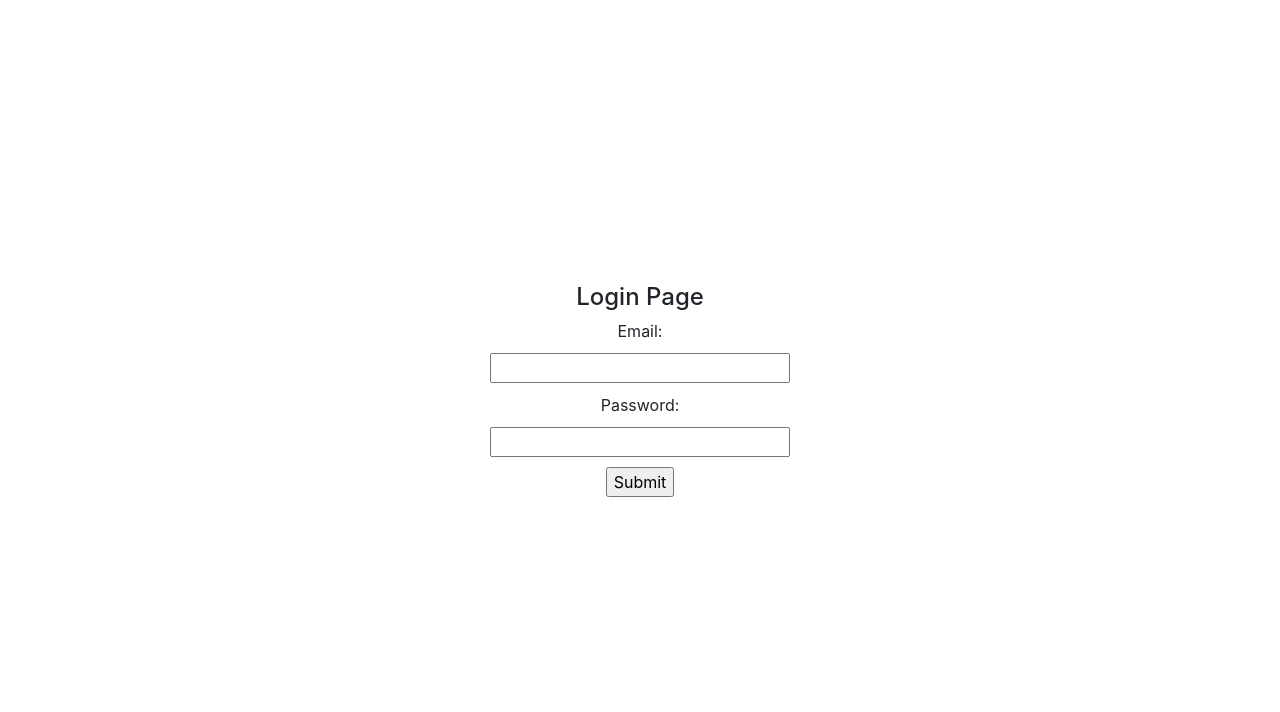
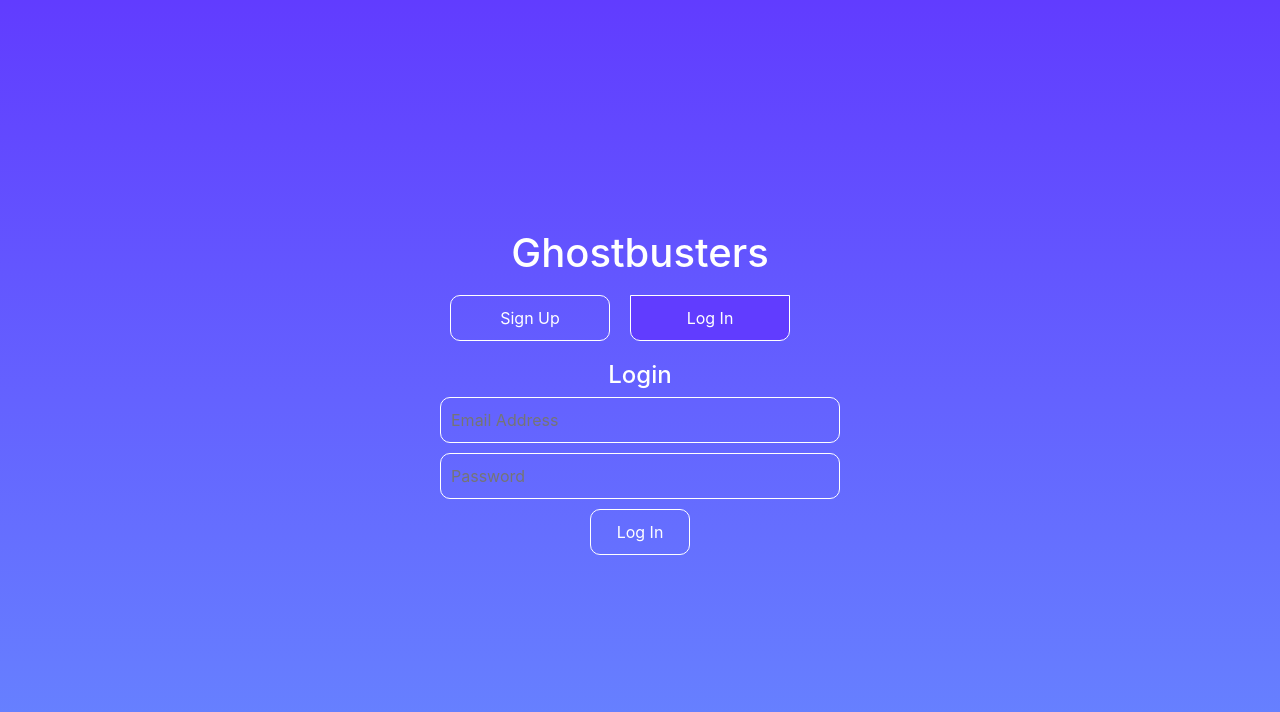
Before and after one commit to itsjennyb/Ghostbusters, a React (Create React App) app in the folder client/: page / in a window 1280 px wide. Shown: the top 712 px of the page. Built offline with nearby package versions, Linux system fonts and the light colour scheme; the HTML template or start-up script is replaced by a standard one.

Commit message:
add basic css to login form, add logout btn to explore pg, wip

```diff
--- a/client/src/pages/Explore.js
+++ b/client/src/pages/Explore.js
@@ -5,11 +5,16 @@
 const Explore = () => {
     Auth.loggedIn();
 
+    const handleLogout = () => {
+        Auth.logout();
+    };
+
     return (
         <>
             <nav>
                 <p>My Profile</p>
                 <p>Matches</p>
+                <button onClick={handleLogout}>Logout</button>
             </nav>
 
             <div>
--- a/client/src/pages/LoginForm.js
+++ b/client/src/pages/LoginForm.js
@@ -1,4 +1,4 @@
-import React from 'react';
+import React, { useState } from 'react';
 import Auth from '../utils/auth'
 import { useForm } from 'react-hook-form';
 import { useMutation } from '@apollo/client';
@@ -9,6 +9,8 @@
 const LoginForm = () => {
     const { register, handleSubmit } = useForm();
     const [login, { error, data }] = useMutation(LOGIN_USER);
+    const [isHover, setIsHover] = useState(false);
+    const [activeTab, setActiveTab] = useState('login');
 
     const onSubmit = async (formData, event) => {
         try {
@@ -22,14 +24,16 @@
           }
     }
 
-
 const styles = {
     formContainer: {
+      background: 'linear-gradient(to bottom, #613cff, #6788ff)',
+      color: 'white',
+      padding: '20px',
       display: 'flex',
-            flexDirection: 'column',
       justifyContent: 'center',
       alignItems: 'center',
-            height: '100vh'
+      minHeight: '100vh',
+      boxSizing: 'border-box'
     },
     form: {
       display: 'flex',
@@ -39,28 +43,91 @@
       maxWidth: '400px'
     },
     input: {
-            margin: '10px 0',
+      backgroundColor: 'transparent',
+      color: 'white',
+      border: '1px solid white',
+      padding: '10px',
+      marginBottom: '10px',
       width: '100%',
-            maxWidth: '300px'
+      borderRadius: '10px',
+      '::placeholder': { color: 'white' }
+    },
+    buttonContainer: {
+      display: 'flex',
+      width: '100%',
+      marginBottom: '10px'
+    },
+    button: {
+      backgroundColor: 'transparent',
+      color: 'white',
+      border: '1px solid white',
+      borderRadius: '10px',
+      padding: '10px',
+      margin: '10px',
+      width: '40%',
+      cursor: 'pointer',
+      transition: 'background-color 0.3s ease-in-out'
+    },
+    activeButton: {
+      backgroundColor: '#613cff',
+      color: '#fff'
+    },
+    submitButton: {
+      backgroundColor: 'transparent',
+      color: 'white',
+      border: '1px solid white',
+      borderRadius: '10px',
+      padding: '10px',
+      width: '100px',
+      cursor: 'pointer',
+      transition: 'opacity 0.3s ease-in-out'
+    },
+    submitButtonHover: {
+      backgroundColor: '#613cff',
+      opacity: '0.8',
+      color: 'white'
+    },
+    h1: {
+      color: 'white',
+      textAlign: 'center',
+    },
+    h4: {
+      color: 'white',
+      textAlign: 'center'
     },
     p: {
-            margin: '10px 0'
-          }
+      color: 'white'
+    },
     };
-
 
     return (
         <div style={styles.formContainer}>
-            <h4>Login Page</h4>
             {Auth.loggedIn() && (
               <Navigate to="/explore" />
             )}
             <form onSubmit={handleSubmit(onSubmit)} style={styles.form}>
-                <label>Email:</label>
-                <input {...register("email", { pattern: /^([a-z0-9_\.-]+)@([\da-z\.-]+)\.([a-z\.]{2,6})$/ })} style={styles.input}/>
-                <label>Password:</label>
-                <input type="password" {...register("password")} style={styles.input}/>
-                <input type="submit" />
+                <h1 style={styles.h1}>Ghostbusters</h1>
+                <div style={styles.buttonContainer}>
+                  <button
+                    style={{...styles.button, ...(activeTab === 'signup' && styles.activeButton)}}
+                    onClick={() => setActiveTab('signup')}>
+                    Sign Up
+                  </button>
+                  <button
+                    style={{...styles.button, ...(activeTab === 'login' && styles.activeButton), borderTopLeftRadius: 0, borderTopRightRadius: 0}}
+                    onClick={() => setActiveTab('login')}>
+                    Log In
+                  </button>
+                </div>
+                <h4 style={styles.h4}>Login</h4>
+                <input {...register("email", { pattern: /^([a-z0-9_\.-]+)@([\da-z\.-]+)\.([a-z\.]{2,6})$/ })} style={styles.input} placeholder='Email Address'/>
+                <input type="password" {...register("password")} style={styles.input} placeholder='Password'/>
+                <button
+                  type="submit"
+                  style={{ ...styles.submitButton, ...(isHover && styles.submitButtonHover) }}
+                  onMouseEnter={() => setIsHover(true)}
+                  onMouseLeave={() => setIsHover(false)}
+                  >Log In</button>
                 <p style={styles.p}>{data}</p>
             </form>
         </div>
--- a/client/src/pages/SignUpForm.js
+++ b/client/src/pages/SignUpForm.js
@@ -3,6 +3,7 @@
 import { useForm } from 'react-hook-form';
 import { useMutation } from '@apollo/client';
 import { ADD_USER } from '../utils/mutations';
+import { Navigate } from 'react-router-dom'
 
 const SignUpForm = () => {
     const { register, handleSubmit } = useForm();
@@ -23,15 +24,19 @@
     }
 
     return (
-        <>
+        <div>
             <h4>Sign-Up Page</h4>
+            {/* change to preferences later */}
+            {Auth.loggedIn() && (
+                <Navigate to="/explore" />
+            )}
             <form onSubmit={handleSubmit(onSubmit)}>
                 <input {...register('firstName')} placeholder="First Name" />
                 <input {...register("email", { pattern: /^([a-z0-9_\.-]+)@([\da-z\.-]+)\.([a-z\.]{2,6})$/ })} placeholder="Email" />
                 <input type="password" {...register("password")} placeholder="Password" />
                 <input type="submit" />
             </form>
-        </>
+        </div>
     )
 }
 
```
Lines whose indentation alone changed are shown as unchanged.
